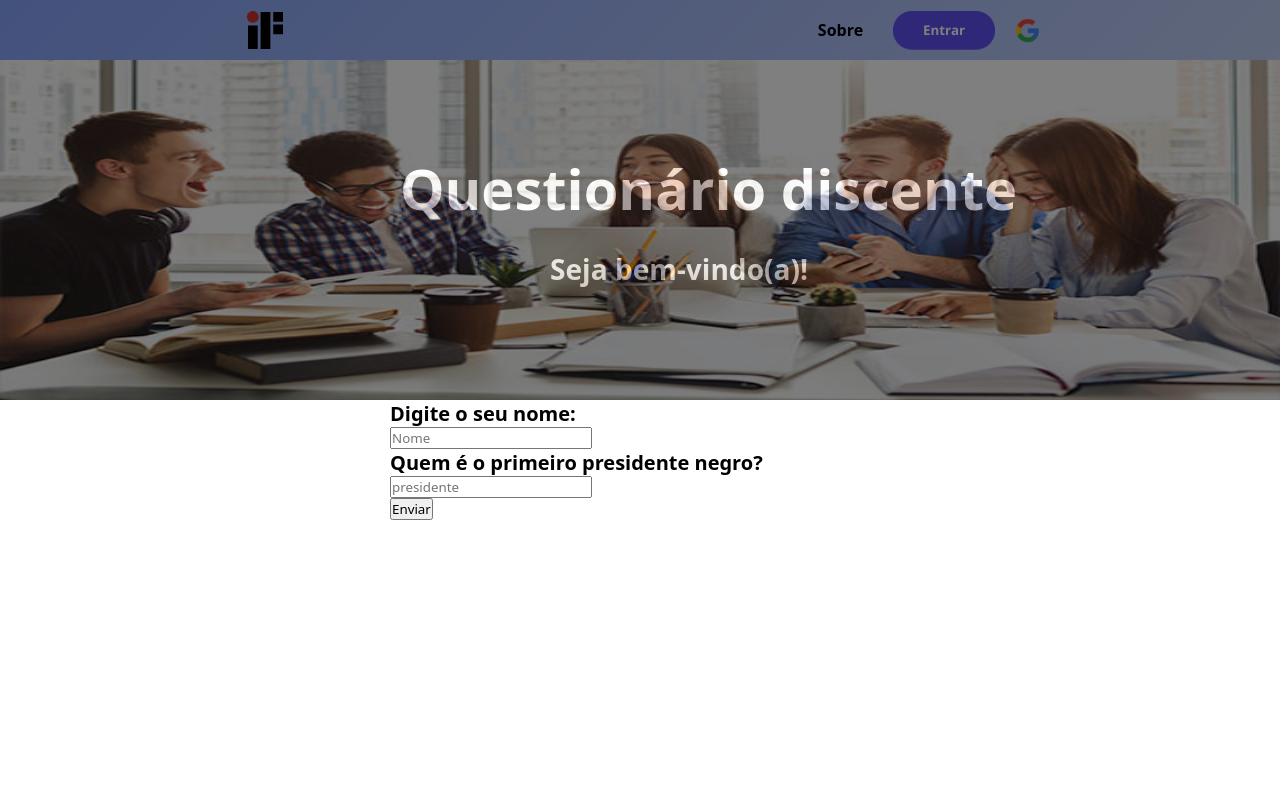
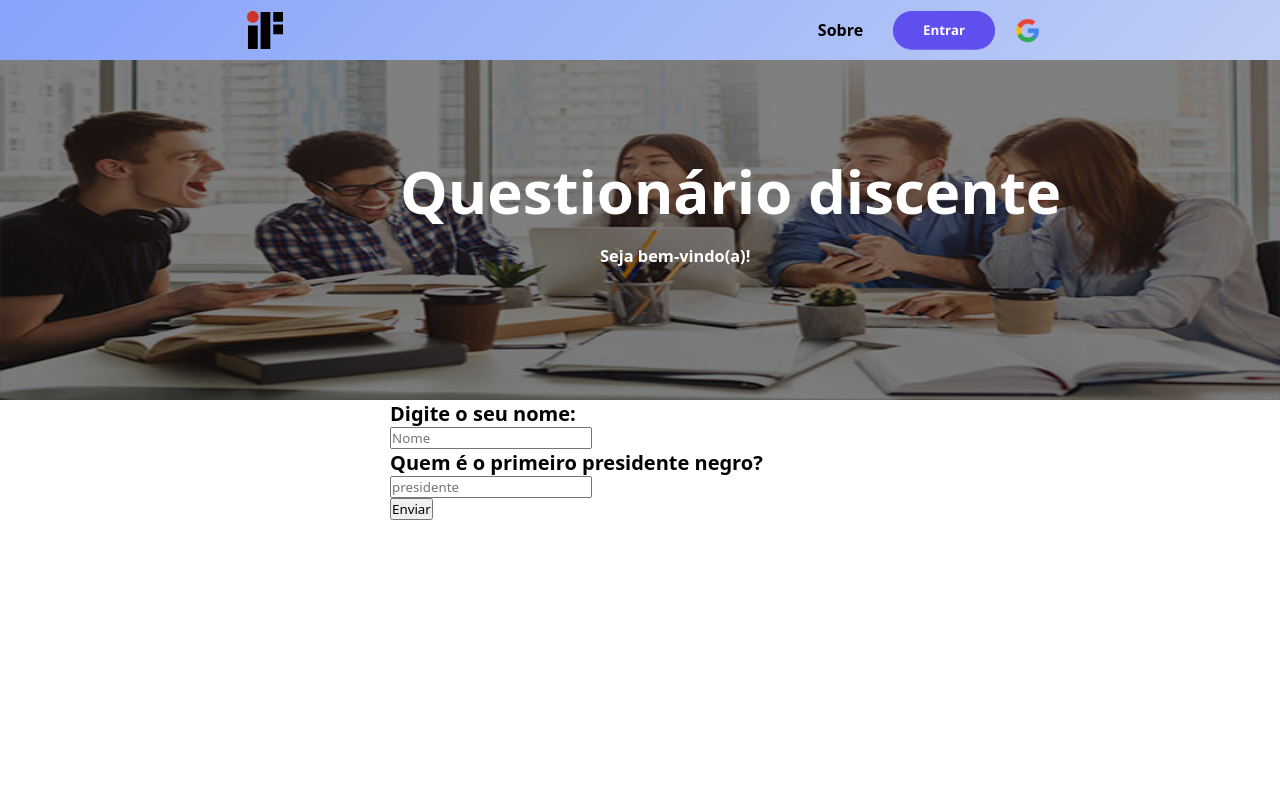
Before and after one commit to RafaelCardoso11/EAD-research-project-Angular, an Angular app: page /formulario/professor in a window 1280 px wide. Shown: the top 800 px of the page. Built offline with nearby package versions, Linux system fonts and the light colour scheme.

Commit message:
Alterações em (.commentsUserBanner SCSS e _animation-show-letters)

```diff
--- a/src/app/animations/_animation-showO-letters.scss
+++ b/src/app/animations/_animation-showO-letters.scss
@@ -0,0 +1,10 @@
+@keyframes animation-showO-letters {
+    from{
+        opacity: 0;
+        transform: translateY(-100%);
+    }
+    to{
+        opacity: 1;
+        transform: translateY(0);
+    }
+  }
--- a/src/app/components/templates/comments-user-banner/comments-user-banner.component.html
+++ b/src/app/components/templates/comments-user-banner/comments-user-banner.component.html
@@ -1,14 +1,12 @@
 <section class="commmentsUserBanner">
-    <div class= "banner-OpacitybackgroundBlack-top">
-        <div class= "TitleBannerTop">
-            <h1> Questionário discente</h1>
-        </div>
+    <div class= "banner-OpacitybackgroundBlack-top"></div>
 
-        <div class="SubtitleBannerTop">
-            <h3>Seja bem-vindo(a)!</h3>
-        </div>
-
+    <div class= "TitleBannerTop">
+        <h1> Questionário discente</h1>
     </div>
 
+    <div class="SubtitleBannerTop">
+        <h3>Seja bem-vindo(a)!</h3>
+    </div>
 
 </section>
--- a/src/app/components/templates/comments-user-banner/comments-user-banner.component.scss
+++ b/src/app/components/templates/comments-user-banner/comments-user-banner.component.scss
@@ -1,39 +1,38 @@
 .commmentsUserBanner{
     width: 100%;
-    height: 400px;
+    height: 400rem;
     background-image: url(../../../../Assets/img/A-insercaoo-do-estudante-no-mercado-de-trabalho-site.jpg);
     background-repeat: no-repeat;
     background-position: absolute;
     background-size: 100% 100%;
     z-index: 1;
-}
-
     .banner-OpacitybackgroundBlack-top{
         width: 100%;
-    height: 400px;
+        height: 340rem;
         background-color: black;
         position: absolute;
         opacity: 0.5;
         z-index: 2;
+        top: 60rem;
     }
+
     .TitleBannerTop{
         font-family: 'Segoe UI';
-    font-size: 28pt;
+        font-size: 40rem;
         color: rgb(255, 255, 255);
         position: absolute;
         z-index: 3;
-    top: 150px;
-    left: 400px;
+        top: 150rem;
+        left: 400rem;
     }
 
     .SubtitleBannerTop{
         font-family: 'Segoe UI';
-    font-size: 18pt;
+        font-size: 14rem;
         color: #fff;
         position: absolute;
         z-index: 3;
-    top: 250px;
-    left: 550px;
-
-
+        top: 245rem;
+        left: 600rem;
     }
+}
```
Lines whose indentation alone changed are shown as unchanged.
